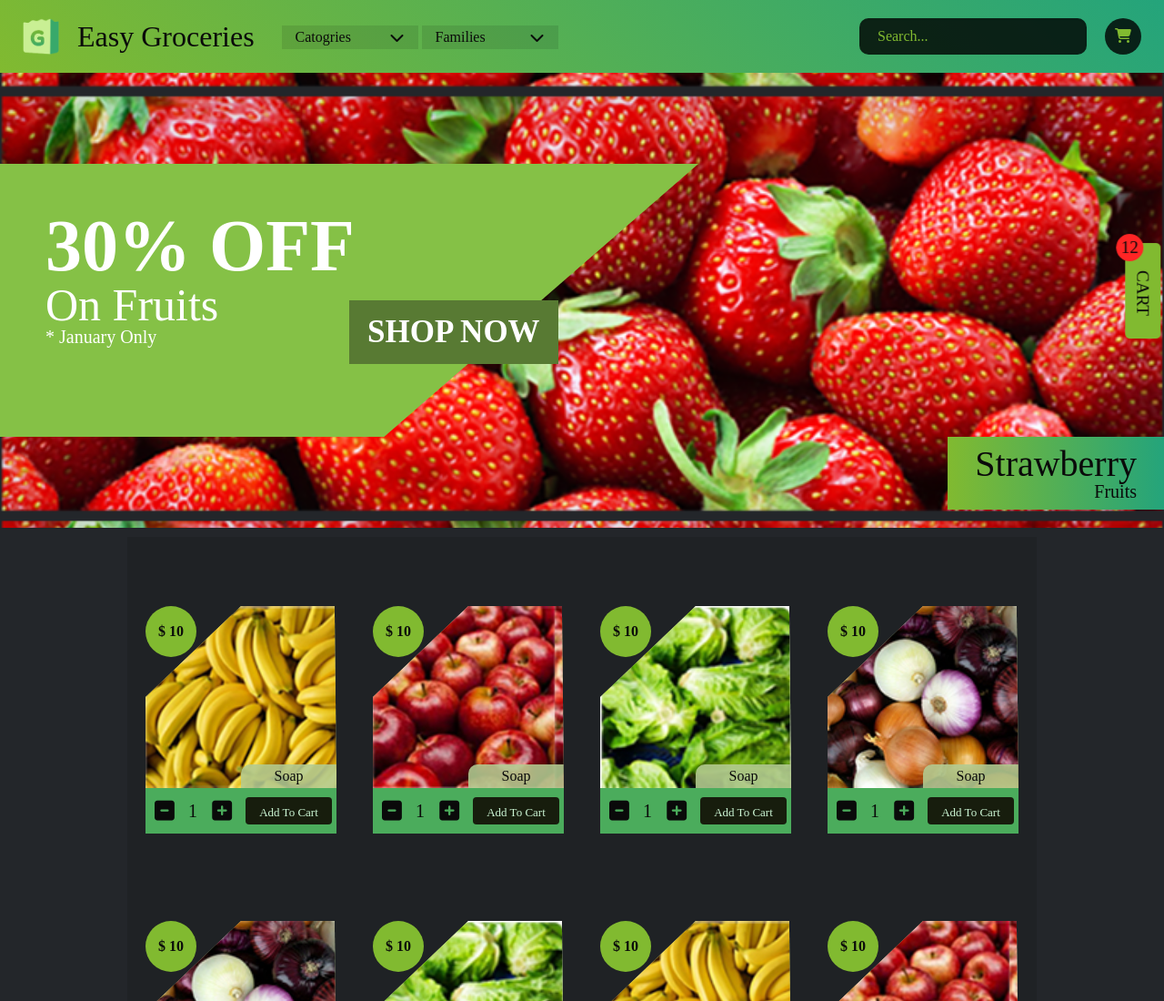
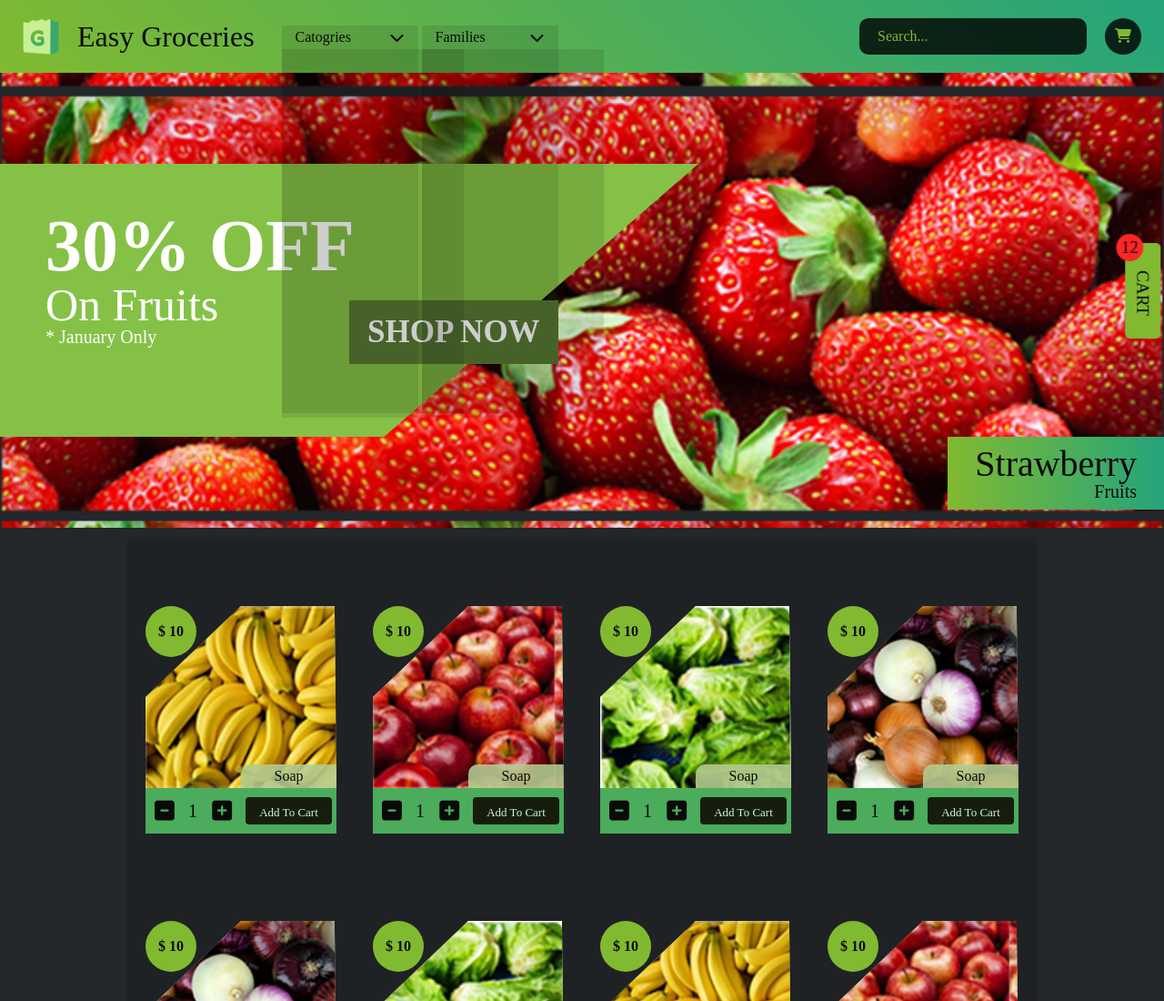
Before and after one commit to abhaykvincent/easyGroceries, a website: page index.html in a window 1280 px wide. Shown: the top 1100 px of the page at 91% size. Drawn offline with Linux system fonts and the light colour scheme.

Commit message:
Header dropdown structure

```diff
--- a/css/app.scss
+++ b/css/app.scss
@@ -73,7 +73,14 @@ header{
                     width: 150px;
                     padding: 5px 15px;
                     background-color: rgba(0, 0, 0, 0.1);
-                    border-radius: px;
+                    border-radius: 2px;
+                    .optionsList{
+                        width: 200px;
+                        height: 400px;
+                        margin-top: 5px;
+                        margin-left: -15px;
+                        background-color: rgba(0, 0, 0, 0.1);
+                    }
                     i.drop-down{
                         float: right
                     }
--- a/index.html
+++ b/index.html
@@ -19,8 +19,12 @@
                     <h1 class="logo-name">Easy Groceries</h1>
                 </div>
                 <div class="header_dropdowns">
-                    <p class="options">Catogries<i class="drop-down fas fa-chevron-down"></i></p>
-                    <p class="options">Families <i class="drop-down fas fa-chevron-down"></i></p>
+                    <div class="options">Catogries<i class="drop-down fas fa-chevron-down"></i>
+                        <div class="optionsList"></div>
+                    </div>
+                    <div class="options">Families <i class="drop-down fas fa-chevron-down"></i>
+                        <div class="optionsList"></div>
+                    </div>
                 </div>
             </div>
             <div class="header-right cell large-6">
```
Also changed, not shown: css/app.css, 1 other file.
